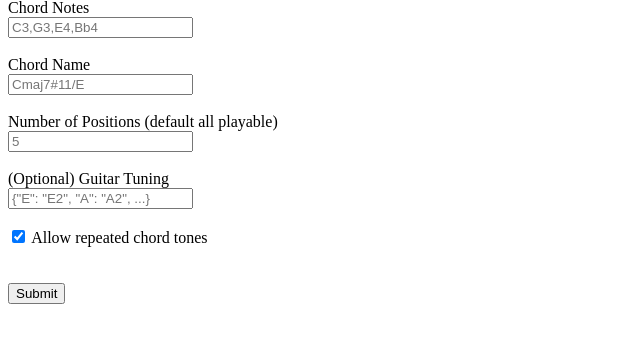
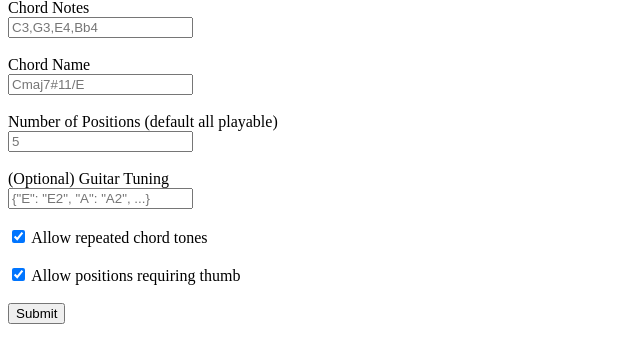
Before and after one commit to joeplattenburg/music, a Flask app: page / in a window 1280 px wide. Shown: the part 262-625 px from the top of the page, without its empty margins (0-640 px from the left). Run offline with Flask 3, Linux system fonts and the light colour scheme.

Commit message:
option to allow thumb positions

```diff
--- a/app.py
+++ b/app.py
@@ -20,11 +20,14 @@ def input():
         notes_string = request.form['notes']
         chord_name = request.form['chord_name']
         allow_repeats = request.form.get('allow_repeats') or 'false'
+        allow_thumb = request.form.get('allow_thumb') or 'false'
         if notes_string:
             return redirect(url_for(
                 'display_notes',
                 notes_string=notes_string,
-                top_n='top_n=' + top_n, tuning='tuning=' + tuning
+                top_n='top_n=' + top_n,
+                tuning='tuning=' + tuning,
+                allow_thumb='allow_thumb=' + allow_thumb,
             ))
         elif chord_name:
             try:
@@ -32,7 +35,10 @@ def input():
                 return redirect(url_for(
                     'display_name',
                     chord_name=chord_name.replace('/', '_'),
-                    top_n='top_n=' + top_n, allow_repeats='allow_repeats=' + allow_repeats, tuning='tuning=' + tuning
+                    top_n='top_n=' + top_n,
+                    tuning='tuning=' + tuning,
+                    allow_repeats='allow_repeats=' + allow_repeats,
+                    allow_thumb='allow_thumb=' + allow_thumb,
                 ))
             except ValueError:
                 flash('Invalid chord name!')
@@ -41,12 +47,13 @@ def input():
     return render_template('input.html')
 
 
-@app.route("/notes/<notes_string>/<top_n>/<tuning>/")
-def display_notes(notes_string: str, top_n: str, tuning: str) -> str:
+@app.route("/notes/<notes_string>/<top_n>/<tuning>/<allow_thumb>")
+def display_notes(notes_string: str, top_n: str, tuning: str, allow_thumb: str) -> str:
     top_n_ = int(escape(top_n).split('=')[1])
     if top_n_ < 0:
         top_n_ = None
     tuning_ = escape(tuning).split('=')[1]
+    allow_thumb_: bool = escape(allow_thumb).split('=')[1] == 'true'
     notes_list = [notes.Note.from_string(note) for note in escape(notes_string).split(',')]
     chord = notes.Chord(notes_list)
     guitar = (
@@ -55,7 +62,10 @@ def display_notes(notes_string: str, top_n: str, tuning: str) -> str:
     )
     t1 = time.time()
     positions_all = chord.guitar_positions(guitar=guitar)
-    positions_playable = list(filter(lambda x: (x.playable and not x.redundant), positions_all))
+    if allow_thumb_:
+        positions_playable = list(filter(lambda x: (x.playable and not x.redundant), positions_all))
+    else:
+        positions_playable = list(filter(lambda x: (x.playable and not x.redundant and not x.use_thumb), positions_all))
     positions = notes.sort_guitar_positions(positions_playable)[:top_n_]
     positions_printable = ['<br>'.join(p.printable()) for p in positions]
     elapsed_time = f'{(time.time() - t1):.2f}'
@@ -66,14 +76,15 @@ def display_notes(notes_string: str, top_n: str, tuning: str) -> str:
     )
 
 
-@app.route("/chord_name/<chord_name>/<top_n>/<tuning>/<allow_repeats>/")
-def display_name(chord_name: str, top_n: str, tuning: str, allow_repeats: str) -> str:
+@app.route("/chord_name/<chord_name>/<top_n>/<tuning>/<allow_repeats>/<allow_thumb>")
+def display_name(chord_name: str, top_n: str, tuning: str, allow_repeats: str, allow_thumb: str) -> str:
     chord_name_ = escape(chord_name).replace('_', '/')
     top_n_ = int(escape(top_n).split('=')[1])
     if top_n_ < 0:
         top_n_ = None
     tuning_ = escape(tuning).split('=')[1]
     allow_repeats_: bool = escape(allow_repeats).split('=')[1] == 'true'
+    allow_thumb_: bool = escape(allow_thumb).split('=')[1] == 'true'
     guitar = (
         notes.Guitar() if tuning_ == 'standard' else
         notes.Guitar(tuning=notes.Guitar.parse_tuning(tuning_.split(';')[1]))
@@ -86,7 +97,10 @@ def display_name(chord_name: str, top_n: str, tuning: str, allow_repeats: str) -
     positions_all = []
     for chord in chords:
         positions_all += chord.guitar_positions(guitar=guitar)
-    positions_playable = list(filter(lambda x: (x.playable and not x.redundant), positions_all))
+    if allow_thumb_:
+        positions_playable = list(filter(lambda x: (x.playable and not x.redundant), positions_all))
+    else:
+        positions_playable = list(filter(lambda x: (x.playable and not x.redundant and not x.use_thumb), positions_all))
     if allow_repeats_:
         positions_playable = notes.filter_subset_guitar_positions(positions_playable)
     positions = notes.sort_guitar_positions(positions_playable)[:top_n_]
--- a/templates/input.html
+++ b/templates/input.html
@@ -37,6 +37,9 @@
                value="true" checked></input>
         <label for="allow_repeats"> Allow repeated chord tones</label><br>
         <br>
+        <input type="checkbox" id="allow_thumb" name="allow_thumb"
+               value="true" checked></input>
+        <label for="allow_thumb"> Allow positions requiring thumb</label><br>
         <br>
         <button type="submit">Submit</button>
     </form>
```
Also changed, not shown: demo.py (+1 -6 lines).
